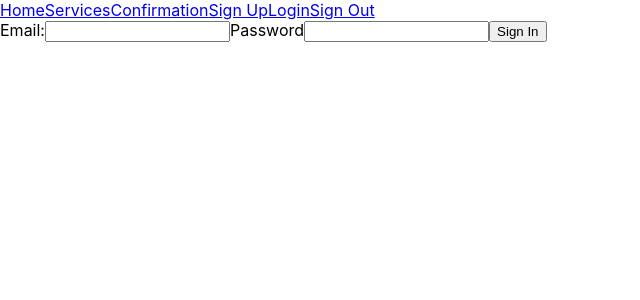
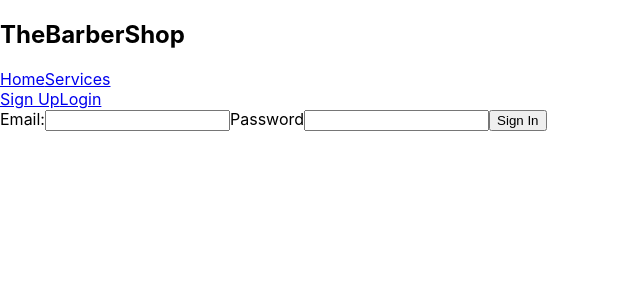
Before and after one commit to mnebot86/TheBarbershop, a React (Create React App) app in the folder client/: page /login in a window 1280 px wide. Shown: the top 300 px of the page, without its empty margins (0-640 px from the left). Built offline with nearby package versions, Linux system fonts and the light colour scheme.

Commit message:
set up nav with auth

```diff
--- a/client/src/App.js
+++ b/client/src/App.js
@@ -1,6 +1,6 @@
 import { Route } from "react-router-dom";
 import { useState, useEffect } from "react";
-
+import Layout from "./components/Layout/Layout";
 import Splash from "./screens/Splash/Splash";
 import SignUp from "./screens/SignUp/SignUp";
 import SignIn from "./screens/SignIn/SignIn";
@@ -28,7 +28,8 @@ fetchClient(
 
   return (
     <div>
-      <Route exact path="/">
+      <Layout client={client}>
+        <Route exact path="/">
           <Splash client={client}/>
         </Route>
         <Route path="/signup">
@@ -58,6 +59,7 @@ fetchClient(
         <Route exact path="/booking/edit/:id">
           <BookingEdit client={client}/>
         </Route>
+      </Layout>
       </div>
   );
 }
--- a/client/src/components/Layout/Layout.jsx
+++ b/client/src/components/Layout/Layout.jsx
@@ -3,7 +3,7 @@ import Nav from "../Nav/Nav";
 const Layout = (props) => {
   return (
     <div>
-      <Nav />
+      <Nav client={props.client}/>
       <div>{props.children}</div>
     </div>
   );
--- a/client/src/components/Nav/Nav.jsx
+++ b/client/src/components/Nav/Nav.jsx
@@ -1,14 +1,32 @@
-import { Link } from "react-router-dom"
+import { Link } from "react-router-dom";
 
-const Nav = () => {
+const Nav = (props) => {
+
+  const unauthenticated = (
+    <div>
+      <Link to="/signup">Sign Up</Link>
+      <Link to="/login">Login</Link>
+    </div>
+  );
+
+  const authenticated = (
+    <div>
+      <Link to="/confirmation">Confirmation</Link>
+      <Link to="/signout">Sign Out</Link>
+      <p>{props.client?.name}</p>
+    </div>
+  );
+
   return (
     <div>
-      <Link to ="/home">Home</Link>
-      <Link to ="/services">Services</Link>
-      <Link to ="/confirmation">Confirmation</Link>
-      <Link to ="/signup">Sign Up</Link>
-      <Link to ="/login">Login</Link>
-      <Link to ="/signout">Sign Out</Link>
+      <nav>
+        <h1>TheBarberShop</h1>
+      <Link to="/home">Home</Link>
+      <Link to="/services">Services</Link>
+        {props.client ? authenticated : unauthenticated}
+      </nav>
+
+
     </div>
   );
 };
--- a/client/src/screens/Booking/Booking.jsx
+++ b/client/src/screens/Booking/Booking.jsx
@@ -5,14 +5,12 @@ const Booking = (props) => {
 
   return (
     <div>
-      <Layout>
-        <p>{props.name}</p>
+      <p>{props.name}</p>
         <form>
           <input type="date" />
           <input type="time" />
         </form>
-      </Layout>
-    </div>
+      </div>
   );
 };
 
--- a/client/src/screens/Home/Home.jsx
+++ b/client/src/screens/Home/Home.jsx
@@ -1,4 +1,4 @@
-import React from 'react';
+import Layout from "../../components/Layout/Layout";
 
 const Home = () => {
   return (
--- a/client/src/screens/SignIn/SignIn.jsx
+++ b/client/src/screens/SignIn/SignIn.jsx
@@ -4,32 +4,31 @@ import Layout from "../../components/Layout/Layout";
 import { useState } from "react";
 
 const SignIn = (props) => {
-  const history = useHistory()
+  const history = useHistory();
 
   const [form, setForm] = useState({
-    email: '',
-    password:'',
-  })
+    email: "",
+    password: "",
+  });
 
   const handleChange = (event) => {
     setForm({
       ...form,
       [event.target.name]: event.target.value,
-    })
-  }
+    });
+  };
 
   const onSignIn = async (event) => {
-    event.preventDefault()
-    const { setClient } = props
-    const client = await login(form)
-    setClient(client)
-    history.push('/home')
-  }
+    event.preventDefault();
+    const { setClient } = props;
+    const client = await login(form);
+    setClient(client);
+    history.push("/home");
+  };
 
-  const { email, password } = form
+  const { email, password } = form;
   return (
     <div>
-      <Layout>
       <form onSubmit={onSignIn}>
         <label htmlFor="email">Email:</label>
         <input
@@ -49,7 +48,6 @@ const SignIn = (props) => {
         />
         <button type="submit">Sign In</button>
       </form>
-      </Layout>
     </div>
   );
 };
--- a/client/src/screens/SignUp/SignUp.jsx
+++ b/client/src/screens/SignUp/SignUp.jsx
@@ -6,7 +6,6 @@ import { useHistory } from "react-router-dom";
 
 const SignUp = (props) => {
   const history = useHistory();
-
 
   const [form, setForm] = useState({
     name: "",
@@ -19,7 +18,8 @@ const SignUp = (props) => {
     setForm({
       ...form,
       [event.target.name]: event.target.value,
-    })};
+    });
+  };
 
   const onSignUp = async (event) => {
     event.preventDefault();
@@ -29,12 +29,9 @@ const SignUp = (props) => {
     history.push("/home");
   };
 
-
-
   const { name, email, password, image_url } = form;
   return (
     <div>
-      <Layout>
       <form onSubmit={onSignUp}>
         <label htmlFor="name">Name:</label>
         <input
@@ -68,9 +65,8 @@ const SignUp = (props) => {
           name="image_url"
           onChange={handleChange}
         />
-          <button type='submit'>Sign Up</button>
+        <button type="submit">Sign Up</button>
       </form>
-      </Layout>
     </div>
   );
 };
```
Lines whose indentation alone changed are shown as unchanged.
